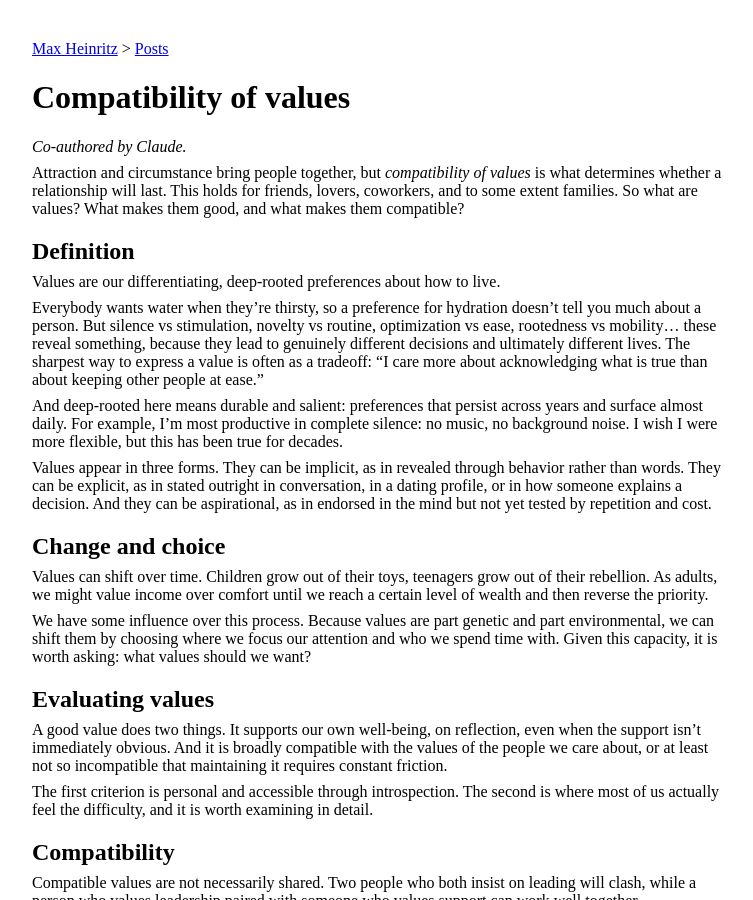
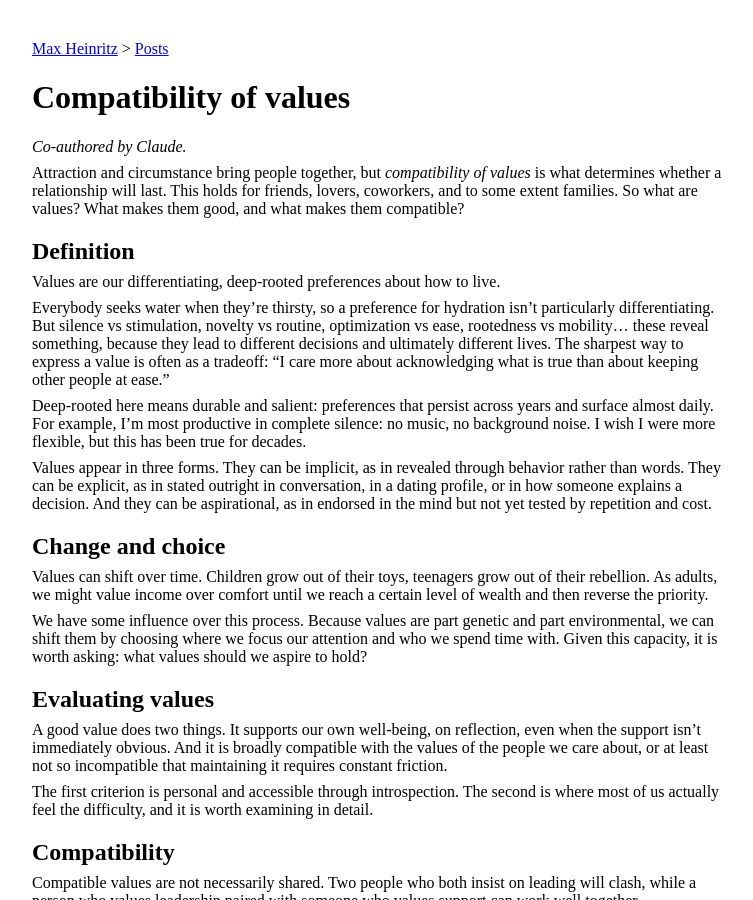
Before and after one commit to maxh/maxheinritz.com, a Jekyll site: the page built from _posts/2026-01-31-compatibility-of-values.md, in a window 1280 px wide and 900 px high. Shown: the whole window, without its empty margins (108-861 px from the left). Built offline with Jekyll 4.4.1, drawn with Linux system fonts in a browser that asks for light colours.

Commit message:
fix values

```diff
--- a/_posts/2026-01-31-compatibility-of-values.md
+++ b/_posts/2026-01-31-compatibility-of-values.md
@@ -12,9 +12,9 @@ Attraction and circumstance bring people together, but _compatibility of values_
 
 Values are our differentiating, deep-rooted preferences about how to live.
 
-Everybody wants water when they're thirsty, so a preference for hydration doesn't tell you much about a person. But silence vs stimulation, novelty vs routine, optimization vs ease, rootedness vs mobility... these reveal something, because they lead to genuinely different decisions and ultimately different lives. The sharpest way to express a value is often as a tradeoff: "I care more about acknowledging what is true than about keeping other people at ease."
+Everybody seeks water when they're thirsty, so a preference for hydration isn't particularly differentiating. But silence vs stimulation, novelty vs routine, optimization vs ease, rootedness vs mobility... these reveal something, because they lead to different decisions and ultimately different lives. The sharpest way to express a value is often as a tradeoff: "I care more about acknowledging what is true than about keeping other people at ease."
 
-And deep-rooted here means durable and salient: preferences that persist across years and surface almost daily. For example, I'm most productive in complete silence: no music, no background noise. I wish I were more flexible, but this has been true for decades.
+Deep-rooted here means durable and salient: preferences that persist across years and surface almost daily. For example, I'm most productive in complete silence: no music, no background noise. I wish I were more flexible, but this has been true for decades.
 
 Values appear in three forms. They can be implicit, as in revealed through behavior rather than words. They can be explicit, as in stated outright in conversation, in a dating profile, or in how someone explains a decision. And they can be aspirational, as in endorsed in the mind but not yet tested by repetition and cost.
 
@@ -22,7 +22,7 @@ Values appear in three forms. They can be implicit, as in revealed through behav
 
 Values can shift over time. Children grow out of their toys, teenagers grow out of their rebellion. As adults, we might value income over comfort until we reach a certain level of wealth and then reverse the priority.
 
-We have some influence over this process. Because values are part genetic and part environmental, we can shift them by choosing where we focus our attention and who we spend time with. Given this capacity, it is worth asking: what values should we want?
+We have some influence over this process. Because values are part genetic and part environmental, we can shift them by choosing where we focus our attention and who we spend time with. Given this capacity, it is worth asking: what values should we aspire to hold?
 
 ## Evaluating values
 
```
